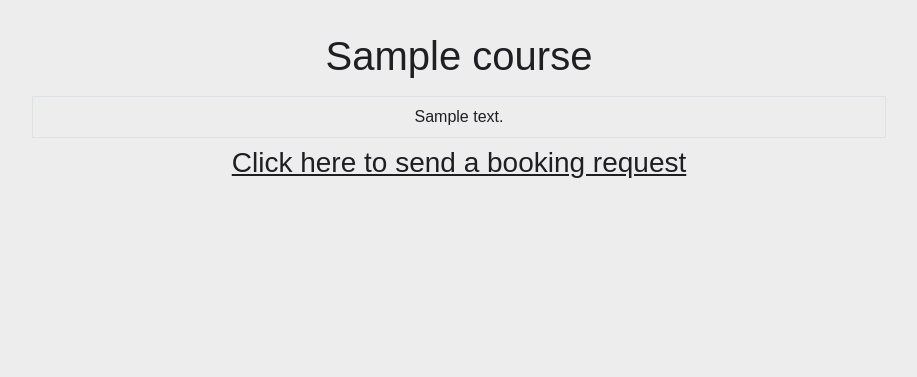
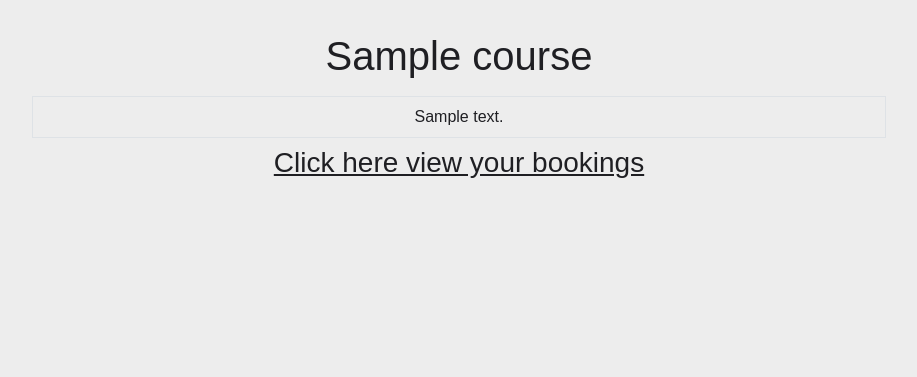
Before and after one commit to Michelle3334/coaching-warriors, a Django app: a page that uses templates/course_detail.html in a window 1280 px wide. Shown: the part 56-433 px from the top of the page, without its empty margins (181-1098 px from the left). Run offline with Django 3.2, Linux system fonts and the light colour scheme; a user stored in the database is signed in; tables that the repository leaves empty hold one stand-in row (values such as "Sample post").

Commit message:
Add a different link for bookings if user is authenticated

```diff
--- a/templates/course_detail.html
+++ b/templates/course_detail.html
@@ -20,6 +20,10 @@
     {{ course.content | safe }}
 </div>
 <div class="text-center">
+    {% if user.is_authenticated %}
+    <h3><a href="#" class="course-link"><u>Click here view your bookings</u></a></h3>
+    {% else %}
     <h3><a href="{% url 'booking' %}" class="course-link"><u>Click here to send a booking request</u></a></h3>
+    {% endif %}
 </div>
 {%endblock%}
```
